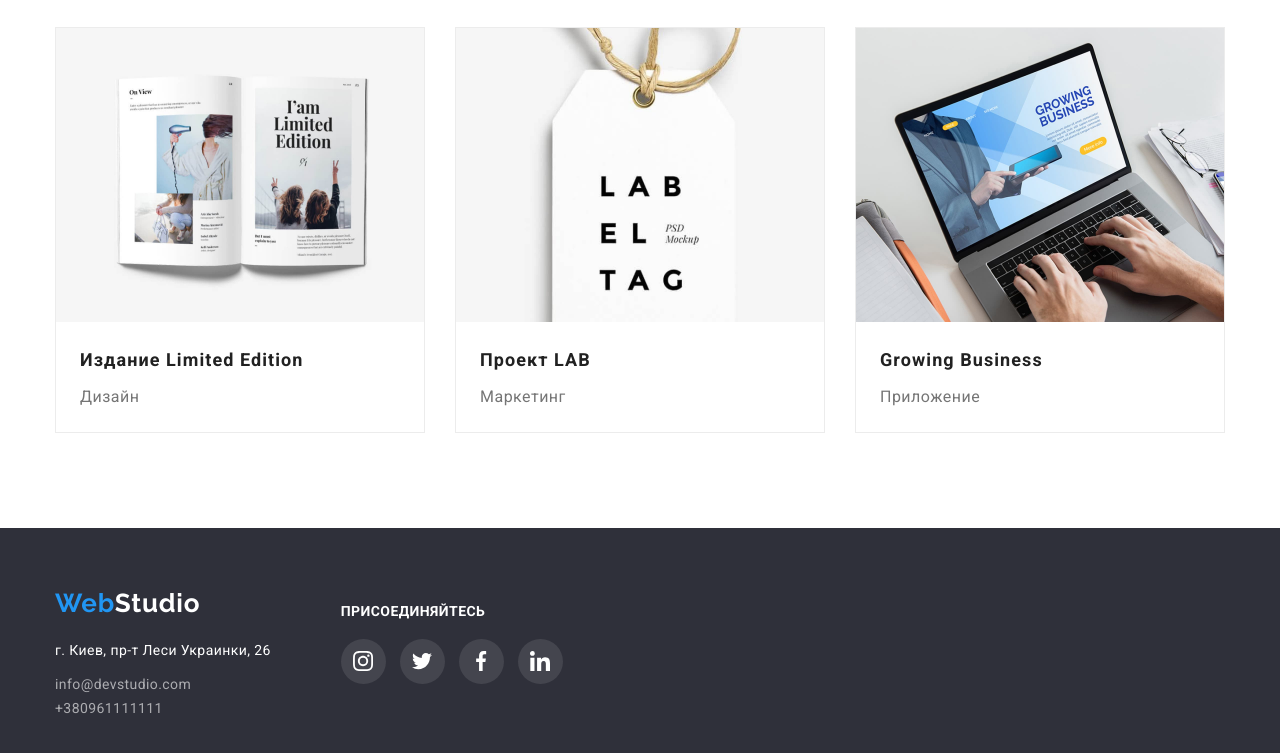
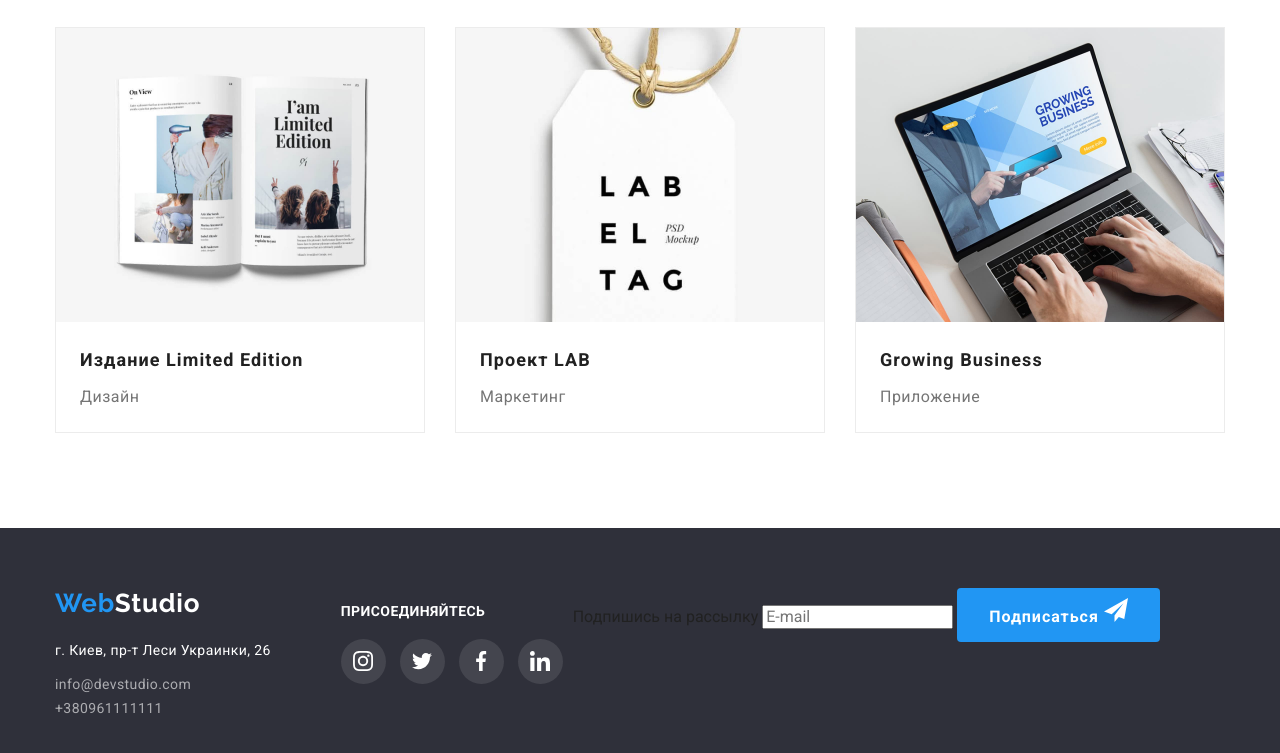
Before and after one commit to AllaKuznetsova/goit-markup-hw-06, a plain HTML site: page portfolio.html in a window 1280 px wide. Shown: the part 1107-1860 px from the top of the page. Drawn offline with nearby package versions, Linux system fonts and the light colour scheme.

Commit message:
Update portfolio.html

```diff
--- a/portfolio.html
+++ b/portfolio.html
@@ -247,7 +247,21 @@
                     </a>
                 </li>
             </ul>
-        </div>
+        <form action="#" class="footer-form">
+            <p class="form-field">Подпишись на рассылку
+            <span class="form-field-imput">
+                <label for="email">
+                    <input type="email" placeholder="E-mail" id="email" class="footer-form-email">
+                </label>
+                <button class="button btn btn-center">Подписаться
+                    <svg class="telegram-icon" width="24" height="24">
+                        <use href="./images/icons.svg#icon-telegram"></use>
+                    </svg>
+                </button>
+            </span>
+        </p>
+        </form>
+    </div>
     </footer>
 </body>
 
```
